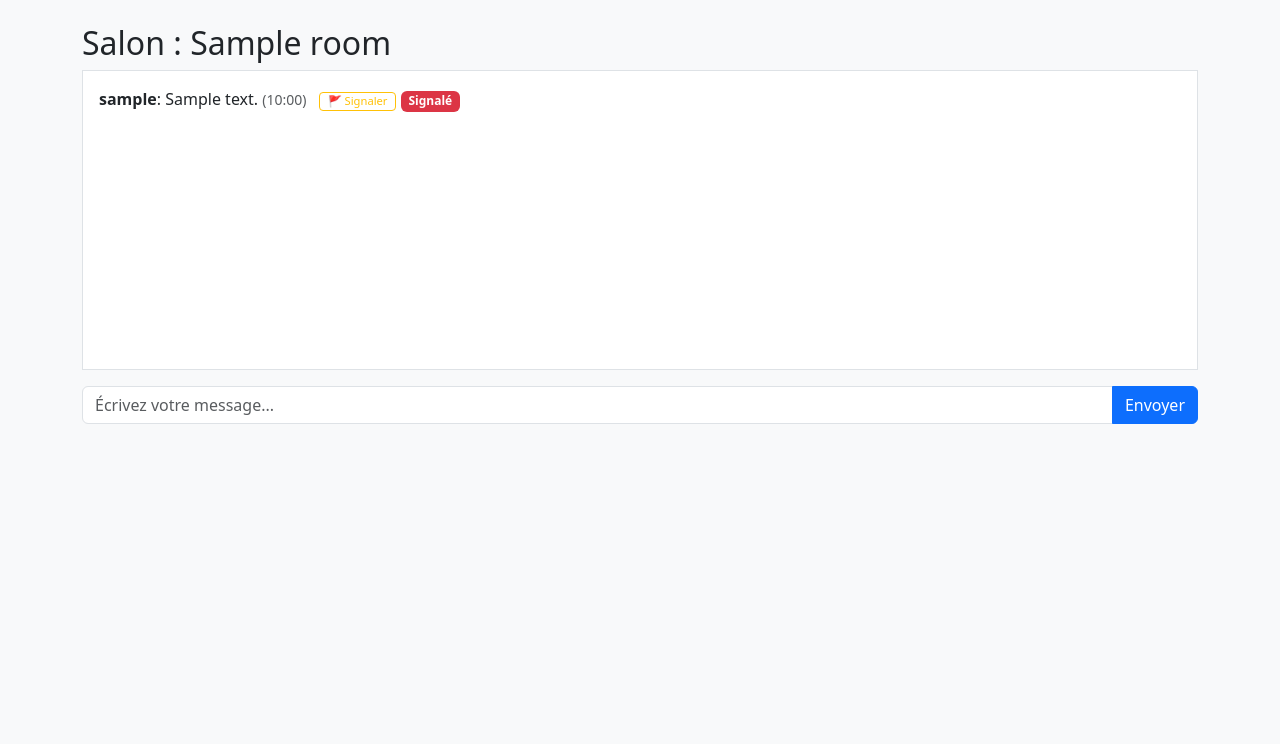
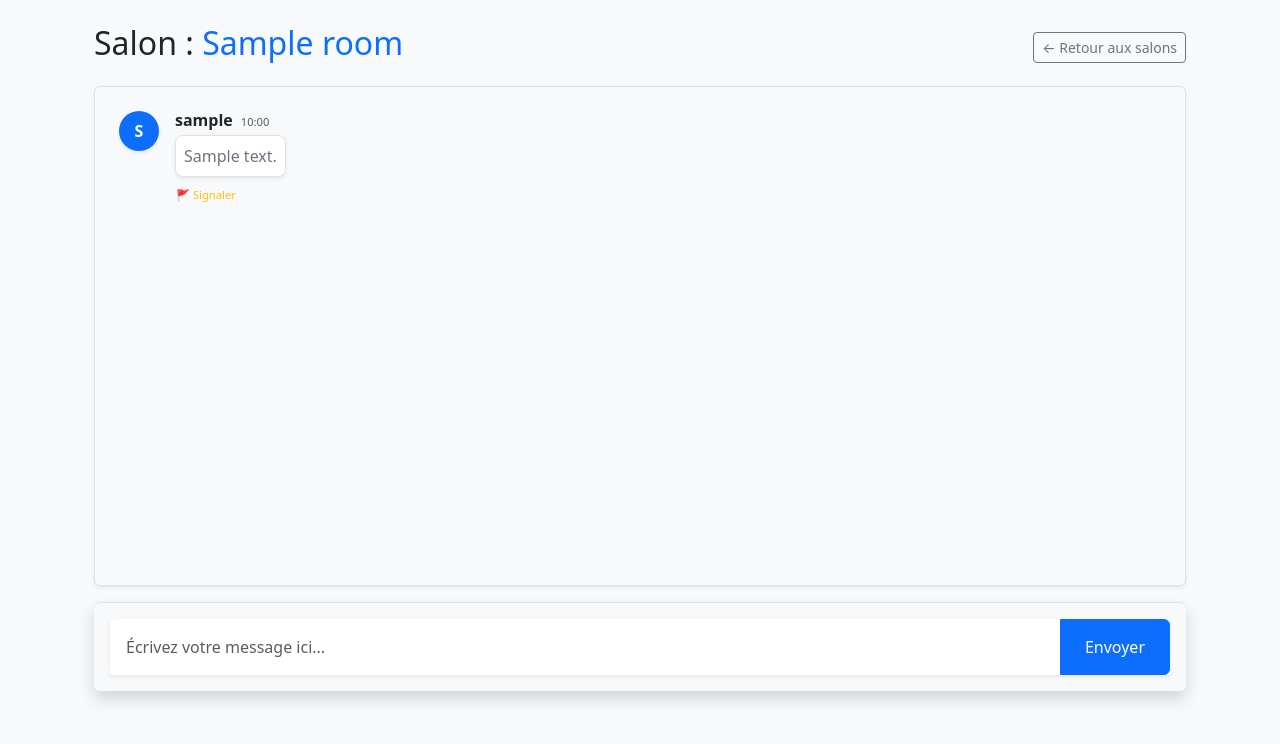
Before and after one commit to codeenlocks/ZBT-Chat, a Django app: a page that uses templates/chat/room_detail.html in a window 1280 px wide. Shown: the part 56-800 px from the top of the page. Run offline with Django 5.2, Linux system fonts and the light colour scheme; a user stored in the database is signed in; tables that the repository leaves empty hold one stand-in row (values such as "Sample post").

```diff
--- a/chat/views.py
+++ b/chat/views.py
@@ -2,8 +2,9 @@ from django.shortcuts import render, redirect, get_object_or_404
 from django.contrib.auth.decorators import login_required
 from django.contrib.auth import login
 from django.http import JsonResponse
-from .forms import SignupForm
+from .forms import SignupForm, RoomForm
 from .models import Room, Message
+
 
 def signup(request):
     if request.method == "POST":
@@ -80,3 +81,15 @@ def get_messages(request, room_id):
 def index(request):
     rooms = Room.objects.all()
     return render(request, 'chat/index.html', {'rooms': rooms})
+
+
+@login_required
+def create_room(request):
+    if request.method == 'POST':
+        form = RoomForm(request.POST)
+        if form.is_valid():
+            form.save()
+            return redirect('index') # <--- Renvoie à l'accueil automatiquement
+    else:
+        form = RoomForm()
+    return render(request, 'chat/create_room.html', {'form': form})
--- a/templates/chat/room_detail.html
+++ b/templates/chat/room_detail.html
@@ -1,43 +1,89 @@
 {% extends 'base.html' %}
 
 {% block content %}
-<h2>Salon : {{ room.name }}</h2>
+<div class="container mt-4">
+    <div class="d-flex justify-content-between align-items-center mb-3">
+        <h2>Salon : <span class="text-primary">{{ room.name }}</span></h2>
+        <a href="{% url 'index' %}" class="btn btn-outline-secondary btn-sm">← Retour aux salons</a>
+    </div>
 
-<div id="chat-box" class="border p-3 mb-3" style="height: 300px; overflow-y: scroll; background: white;">
-    {% for message in messages %}
-        <div class="message mb-2">
-            <strong>{{ message.user.username }}</strong>: {{ message.content }}
-            <small class="text-muted">({{ message.timestamp|date:"H:i" }})</small>
+    <div id="chat-box" class="border rounded shadow-sm p-4 mb-3"
+         style="height: 500px; overflow-y: scroll; background-color: #f8f9fa;">
+        </div>
 
-            {% if user.is_authenticated %}
-                <form action="{% url 'flag_message' message.id %}" method="post" class="d-inline ms-2">
-                    {% csrf_token %}
-                    <button type="submit" class="btn btn-sm btn-outline-warning py-0" style="font-size: 0.7rem;" title="Signaler ce message">
-                        🚩 Signaler
-                    </button>
-                </form>
-            {% endif %}
-
-            {% if message.is_flagged %}
-                <span class="badge bg-danger">Signalé</span>
-            {% endif %}
-        </div>
-    {% endfor %}
+    <div class="sticky-bottom bg-light p-3 border-top rounded shadow">
+        <form id="message-form">
+            {% csrf_token %} <input type="hidden" id="room_id" value="{{ room.id }}"> <div class="input-group shadow-sm">
+                <input type="text" id="msg-content" class="form-control border-0 p-3"
+                       placeholder="Écrivez votre message ici..." required autocomplete="off">
+                <button type="submit" class="btn btn-primary px-4">
+                    Envoyer
+                </button>
+            </div>
+        </form>
+    </div>
 </div>
-
-<form id="message-form">
-    {% csrf_token %}
-    <input type="hidden" id="room_id" value="{{ room.id }}">
-    <div class="input-group">
-        <input type="text" id="msg-content" class="form-control" placeholder="Écrivez votre message..." required>
-        <button type="submit" class="btn btn-primary">Envoyer</button>
-    </div>
-</form>
 {% endblock %}
 
 {% block extra_js %}
 <script>
+    let lastMessageId = 0;
+
+    function fetchMessages() {
+        // On récupère le token pour le bouton signalement si besoin
+        let csrfToken = $('input[name=csrfmiddlewaretoken]').val();
+
+        $.ajax({
+            url: `/get_messages/{{ room.id }}/?last_id=${lastMessageId}`,
+            method: 'GET',
+            success: function(data) {
+                data.messages.forEach(msg => {
+                    let firstLetter = msg.user.charAt(0).toUpperCase();
+
+                    let messageHtml = `
+                        <div class="d-flex mb-4">
+                            <div class="avatar bg-primary text-white rounded-circle d-flex align-items-center justify-content-center shadow-sm"
+                                style="width: 40px; height: 40px; min-width: 40px; font-weight: bold;">
+                                ${firstLetter}
+                            </div>
+                            <div class="ms-3 flex-grow-1">
+                                <div class="d-flex align-items-baseline">
+                                    <h6 class="fw-bold mb-0 me-2 text-dark">${msg.user}</h6>
+                                    <small class="text-muted" style="font-size: 0.7rem;">${msg.timestamp}</small>
+                                </div>
+                                <div class="bg-white p-2 mt-1 rounded-3 shadow-sm border" style="display: inline-block; max-width: 80%;">
+                                    <p class="mb-0 text-secondary">${msg.content}</p>
+                                </div>
+                                <div class="mt-1">
+                                    <form action="/flag/${msg.id}/" method="post" class="d-inline">
+                                        <input type="hidden" name="csrfmiddlewaretoken" value="${csrfToken}">
+                                        <button type="submit" class="btn btn-link btn-sm p-0 text-decoration-none text-warning" style="font-size: 0.7rem;">
+                                            🚩 Signaler
+                                        </button>
+                                    </form>
+                                </div>
+                            </div>
+                        </div>`;
+
+                    $('#chat-box').append(messageHtml);
+                    lastMessageId = msg.id;
+                });
+
+                if (data.messages.length > 0) {
+                    let chatBox = document.getElementById("chat-box");
+                    chatBox.scrollTop = chatBox.scrollHeight;
+                }
+            }
+        });
+    }
+
     $(document).ready(function() {
+        // Charger les messages au démarrage
+        fetchMessages();
+
+        // Rafraîchissement auto
+        setInterval(fetchMessages, 3000);
+
         $('#message-form').on('submit', function(e) {
             e.preventDefault();
 
@@ -56,59 +102,15 @@
                 success: function(response) {
                     if (response.status === 'success') {
                         $('#msg-content').val('');
-                        fetchMessages(); // On appelle la fonction tout de suite au lieu d'attendre 3s
+                        fetchMessages(); // Refresh immédiat
                     }
                 },
-                error: function() {
-                    alert("Erreur lors de l'envoi du message.");
+                error: function(xhr) {
+                    console.log(xhr.responseText); // Pour voir l'erreur précise dans F12
+                    alert("Erreur lors de l'envoi.");
                 }
             });
         });
     });
-    let lastMessageId = 0; // Au début, on n'a rien
-
-    function fetchMessages() {
-        let csrfToken = $('input[name=csrfmiddlewaretoken]').val();
-
-        $.ajax({
-            url: `/get_messages/{{ room.id }}/?last_id=${lastMessageId}`,
-            method: 'GET',
-            success: function(data) {
-                data.messages.forEach(msg => {
-                    // 1. On prépare le bouton de signalement (le travail de Becker)
-                    let flagForm = `
-                        <form action="/flag/${msg.id}/" method="post" class="d-inline ms-2">
-                            <input type="hidden" name="csrfmiddlewaretoken" value="${csrfToken}">
-                            <button type="submit" class="btn btn-sm btn-outline-warning py-0" style="font-size: 0.7rem;" title="Signaler ce message">
-                                🚩 Signaler
-                            </button>
-                        </form>`;
-
-                    // 2. On construit le message avec EXACTEMENT le même HTML que le template Django
-                    let messageHtml = `
-                        <div class="message mb-2">
-                            <strong>${msg.user}</strong>: ${msg.content}
-                            <small class="text-muted">(${msg.timestamp})</small>
-                            ${flagForm}
-                            ${msg.is_flagged ? '<span class="badge bg-danger">Signalé</span>' : ''}
-                        </div>`;
-
-                    // 3. On injecte dans le chat-box
-                    $('#chat-box').append(messageHtml);
-
-                    // On met à jour l'ID pour ne pas récupérer deux fois le même
-                    lastMessageId = msg.id;
-                });
-
-                if (data.messages.length > 0) {
-                    var chatBox = document.getElementById("chat-box");
-                    chatBox.scrollTop = chatBox.scrollHeight;
-                }
-            }
-        });
-    }
-
-    // On appelle la fonction toutes les 3 secondes
-    setInterval(fetchMessages, 3000);
 </script>
 {% endblock %}
--- a/zbt_config/urls.py
+++ b/zbt_config/urls.py
@@ -22,6 +22,7 @@ from chat import views
 urlpatterns = [
     path('admin/', admin.site.urls),
     path('accounts/', include('django.contrib.auth.urls')),
+    path('create-room/', views.create_room, name='create_room'),
     path('', views.index, name='index'),
     path('', include('chat.urls')),
 ]
```
Also changed, not shown: chat/forms.py (+17 -0 lines), templates/chat/create_room.html (added, +55 -0 lines), templates/chat/index.html (+59 -6 lines).
